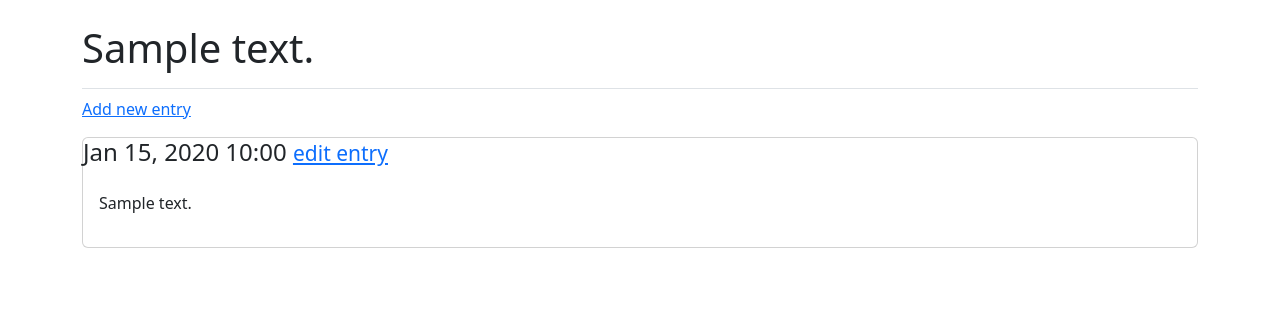
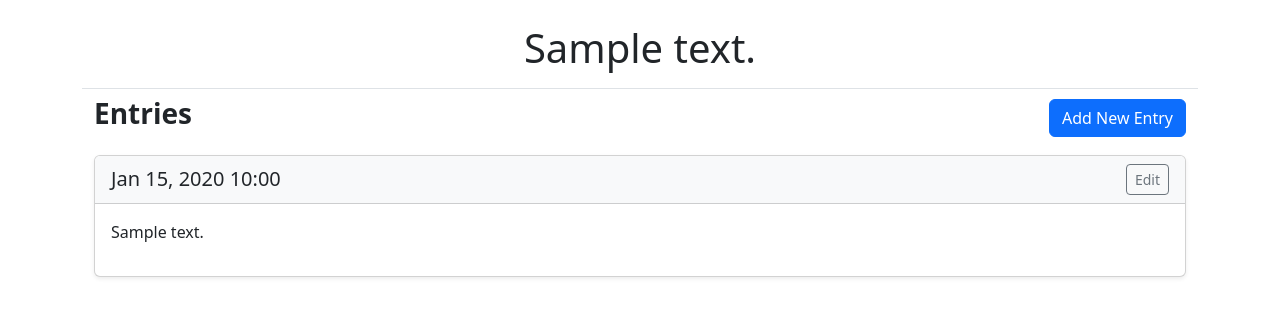
Before and after one commit to MSRhmn/journal-record, a Django app: page /topics/1/ in a window 1280 px wide. Shown: the part 58-375 px from the top of the page. Run offline with Django 5.2, Linux system fonts and the light colour scheme; a user stored in the database is signed in; tables that the repository leaves empty hold one stand-in row (values such as "Sample post"); some libraries are stand-ins or nearby versions.

Commit message:
style: the topic.html template

```diff
--- a/journal_records/templates/journal_records/topic.html
+++ b/journal_records/templates/journal_records/topic.html
@@ -1,25 +1,28 @@
 {% extends "journal_records/base.html" %}
 
 {% block page_header %}
-  <h1>{{ topic.text }}</h1>
+  <h1 class="text-center">{{ topic.text }}</h1>
 {% endblock %}
 
 {% block content %}
-  <p>
-    <a href="{% url 'journal_records:new_entry' topic.id %}">Add new entry</a>
-  </p>
+<div class="container">
+  <div class="d-flex justify-content-between align-items-center mb-3">
+    <h3 class="fw-bold">Entries</h3>
+    <a href="{% url 'journal_records:new_entry' topic.id %}" class="btn btn-primary">Add New Entry</a>
+  </div>
 
   {% for entry in entries %}
-    <div class="card mb-3">
-      <h4 class="card_header">
-        {{ entry.date_added|date:"M d, Y H:i" }}
-        <small><a href="{% url 'journal_records:edit_entry' entry.id %}">edit entry</a></small>
-      </h4>
-      <div class="card-body">{{ entry.text|linebreaks }}</div>
+    <div class="card shadow-sm mb-4">
+      <div class="card-header d-flex justify-content-between align-items-center bg-light">
+        <h5 class="mb-0">{{ entry.date_added|date:"M d, Y H:i" }}</h5>
+        <a href="{% url 'journal_records:edit_entry' entry.id %}" class="btn btn-sm btn-outline-secondary">Edit</a>
+      </div>
+      <div class="card-body">
+        <p class="mb-0">{{ entry.text|linebreaks }}</p>
+      </div>
     </div>
-
   {% empty %}
-    <p>There are no entries for this topic yet.</p>
+    <div class="alert alert-warning text-center">There are no entries for this topic yet.</div>
   {% endfor %}
-
+</div>
 {% endblock %}
```
